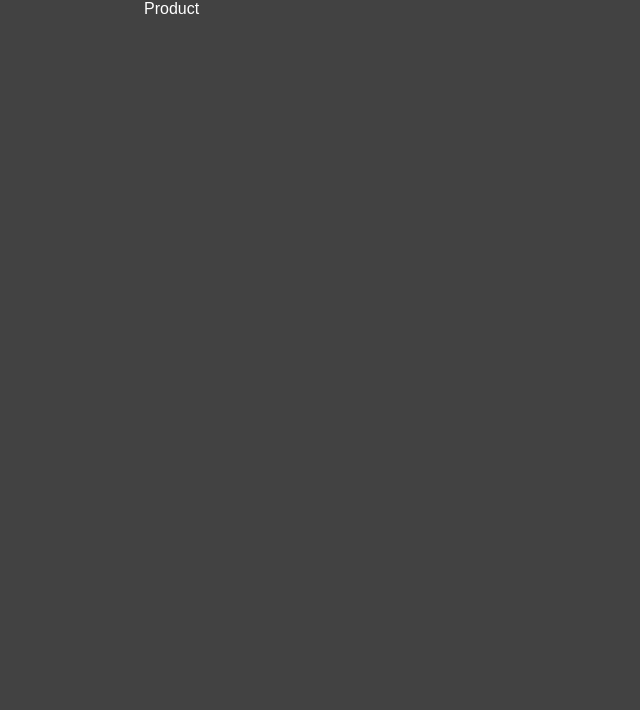
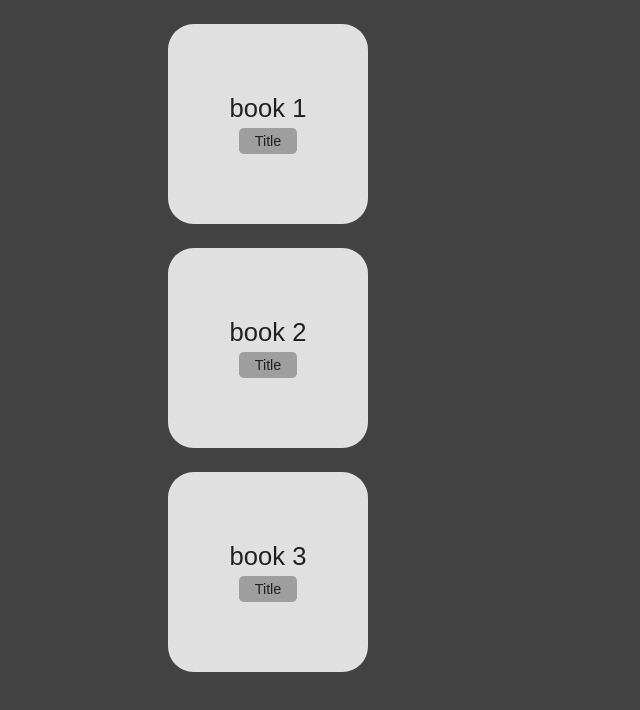
Before and after one commit to atroopa/first-react-app, a JavaScript app: page / in a window 1280 px wide. Shown: the top 710 px of the page, without its empty margins (0-640 px from the left). Built offline with nearby package versions, Linux system fonts and the light colour scheme.

Commit message:
productlist added

```diff
--- a/src/App.js
+++ b/src/App.js
@@ -1,10 +1,12 @@
 import Product from "./components/Product";
 
 
-function App(){
+const App = () => {
     return (
     <div className="container">
-        <Product />
+        <Product title="book 1" />
+        <Product title="book 2"/>
+        <Product title="book 3" />
     </div>
     )
 }
--- a/src/components/Product.css
+++ b/src/components/Product.css
@@ -9,4 +9,15 @@
     border-radius: 1.6rem;
     background: #e0e0e0;
     color: #212121;
+    flex-direction: column;
 }
+
+.btn {
+    padding: 0.3rem 1rem;
+    background: #9e9e9e;
+    border: none;
+    border-radius: 0.3rem;
+    font: inherit;
+    font-size: 0.9rem;
+    color: #212121;
+}
--- a/src/components/Product.js
+++ b/src/components/Product.js
@@ -1,5 +1,17 @@
-function Product(){
-    return <div>Product</div>
+import "./Product.css";
+
+const Product = ({title}) => {
+
+    const titleHandler = () => {
+        console.log(title);
+    }
+
+    return <div className="Product">
+                <div>{title}</div>
+                <div>
+                    <button className="btn" onClick={titleHandler}>Title</button>
+                </div>
+           </div>
 }
 
 export default Product;
```
Also changed, not shown: src/components/ProductList.js (added).
